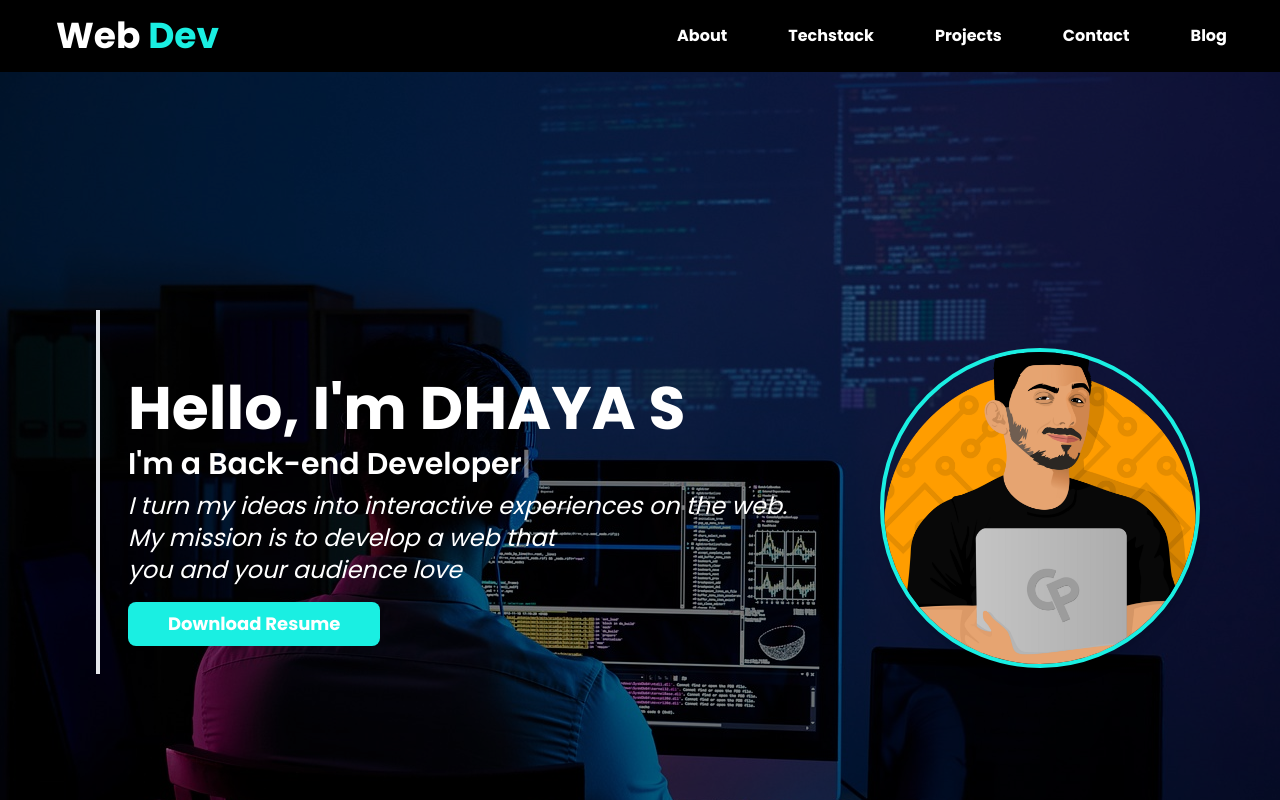
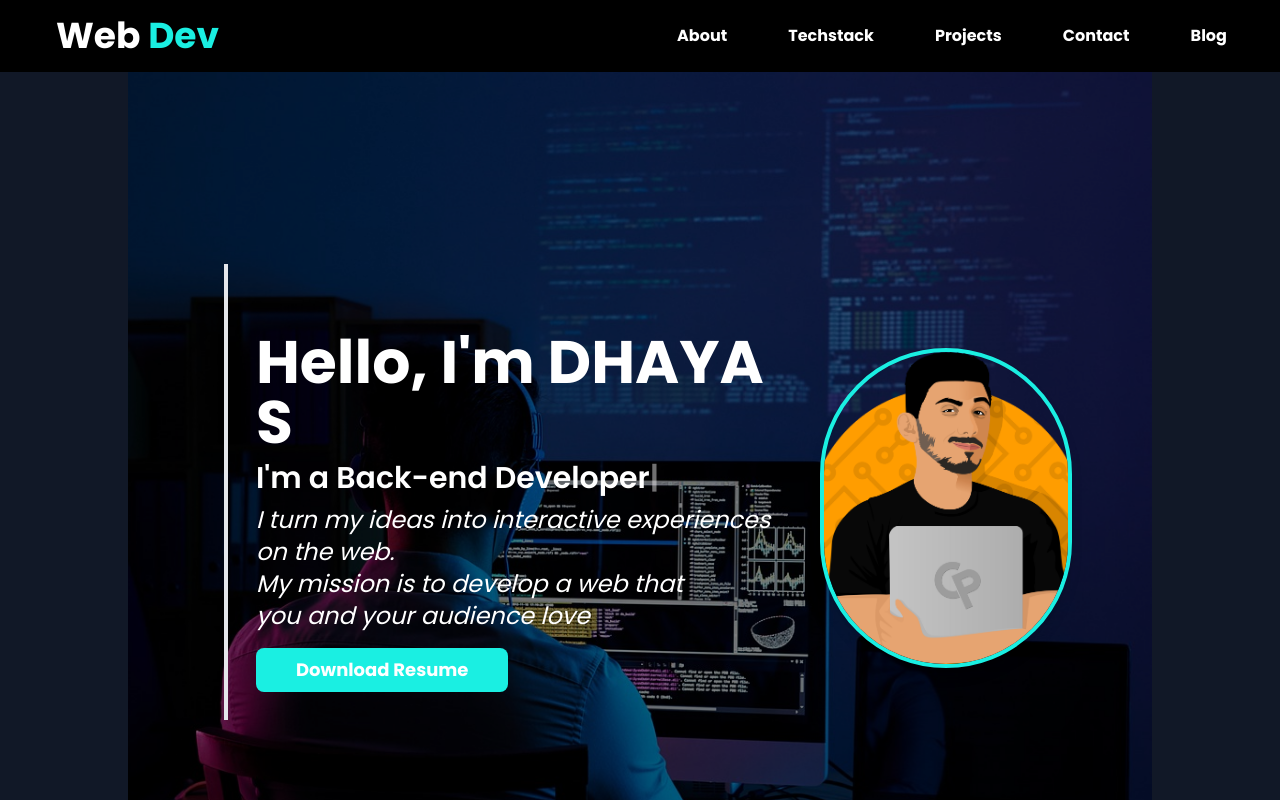
Before and after one commit to DHAYA9687/New-portfolio, a React (Vite) app: page / in a window 1280 px wide. Shown: the top 800 px of the page. Built offline with nearby package versions, Linux system fonts and the light colour scheme.

Commit message:
upadted:width header

```diff
--- a/src/components/Landing.jsx
+++ b/src/components/Landing.jsx
@@ -31,7 +31,7 @@ const Landing = () => {
   return (
     <Element
       name="home"
-      className="relative landing bg-cover bg-no-repeat bg-center h-screen w-full flex flex-col lg:flex-row items-center justify-center lg:justify-between px-10 lg:px-24 md:px-16 sm:px-8"
+      className="relative landing bg-cover bg-no-repeat bg-center h-screen w-full flex flex-col lg:flex-row items-center justify-center lg:justify-between px-10 lg:px-24 md:px-16 sm:px-8 lg:max-w-[80%] mx-auto"
     >
       {/* Right Side Profile Picture */}
       <div className="mt-10 w-64 h-64 lg:w-80 lg:h-80 md:w-56 md:h-56 sm:w-48 sm:h-48 order-1 lg:order-2">
```
